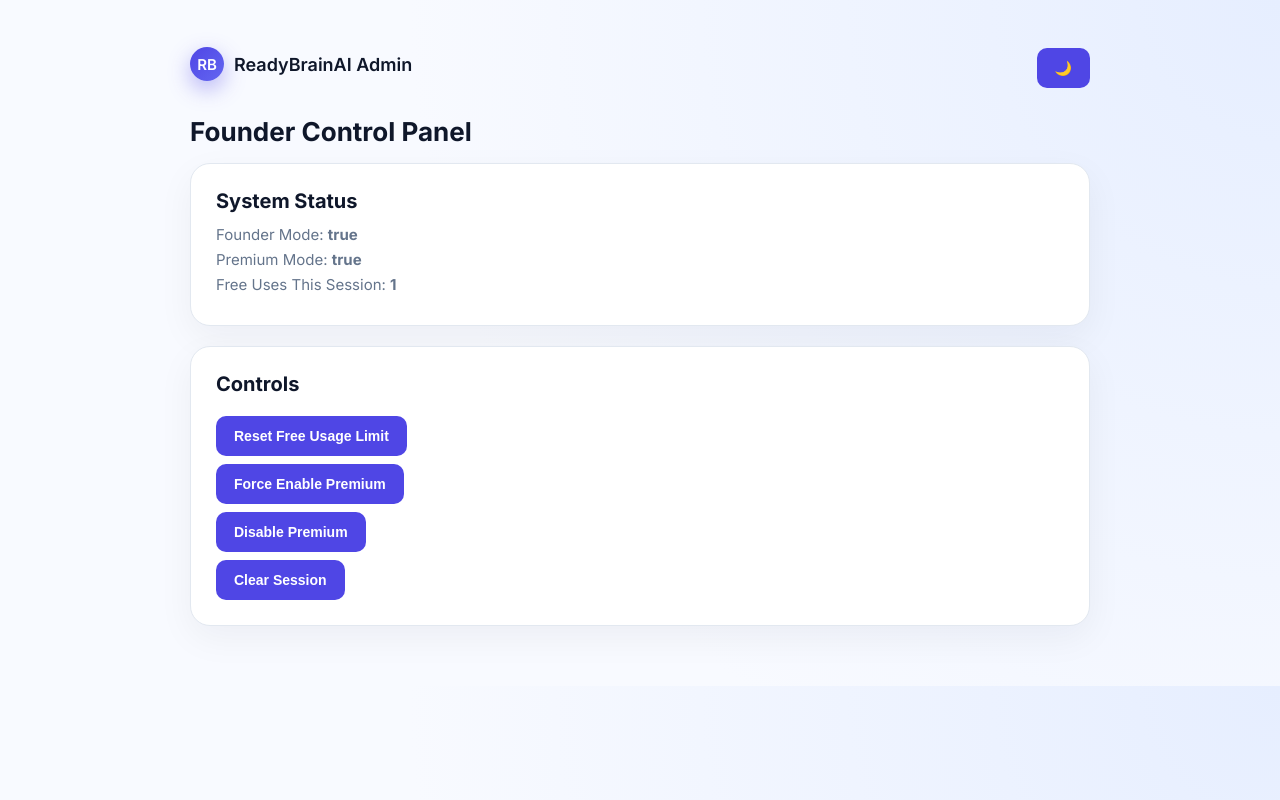
After one commit to readybrain-ai-dev/readybrainai-v1, a Flask app: page /admin in a window 1280 px wide. The commit adds this page. Run offline with Flask 3, Linux system fonts and the light colour scheme; the visitor is signed in with stand-in values (Sample User, id 1).

Commit message:
Added admin panel + founder system + premium bypass + improvements

```diff
--- a/app.py
+++ b/app.py
@@ -17,6 +17,21 @@ app = Flask(__name__)
 
 # Needed for usage tracking later
 app.secret_key = "RB_SECRET_KEY_123456"
+
+
+# ============================
+# 🔥 FOUNDER & PREMIUM KEYS
+# ============================
+FOUNDER_KEY = "READYBRAIN-UCSD-A18565216"
+PREMIUM_COOKIE = "rb_premium_mode"
+
+
+def user_is_founder():
+    return session.get("founder_mode") == True
+
+
+def user_is_premium():
+    return session.get("premium_mode") == True
 
 
 # ============================
@@ -47,10 +62,15 @@ def landing():
 
 @app.route("/listen")
 def listen_page():
+    # Founder mode via URL
+    founder_key = request.args.get("founderKey")
+    if founder_key == FOUNDER_KEY:
+        session["founder_mode"] = True
+        print("🔥 Founder mode ENABLED")
+
     return render_template("listen.html")
 
 
-# ⭐ NEW PREMIUM PAGE ROUTE
 @app.route("/premium")
 def premium_page():
     return render_template("premium.html")
@@ -62,32 +82,44 @@ def health():
 
 
 # ============================
+# ⭐ PREMIUM ACTIVATION
+# ============================
+@app.route("/activate_premium", methods=["POST"])
+def activate_premium():
+    session["premium_mode"] = True
+    print("🌟 Premium mode activated")
+    return jsonify({"status": "ok"})
+
+
+# ============================
 # 🎤 MAIN INTERVIEW LISTENER
 # ============================
 @app.route("/interview_listen", methods=["POST"])
 def interview_listen():
     print("\n===== 🎤 /interview_listen START =====")
 
-    # ----------------------------------------------------
-    # 🌟 FREE LIMIT SYSTEM (ENABLED NOW)
-    # ----------------------------------------------------
-    uses = session.get("uses", 0)
-    if uses >= 3:
-        return jsonify({
-            "error": "limit_reached",
-            "redirect": "/premium"
-        })
-    session["uses"] = uses + 1
+    # Founder & premium bypass
+    if user_is_founder():
+        print("🔥 Founder detected → unlimited")
+    elif user_is_premium():
+        print("🌟 Premium user → unlimited")
+    else:
+        # Free limit
+        uses = session.get("uses", 0)
+        if uses >= 3:
+            return jsonify({
+                "error": "limit_reached",
+                "redirect": "/premium"
+            })
+        session["uses"] = uses + 1
 
-    input_lang = request.form.get("language", "auto")          # from dropdown
-    output_lang = request.form.get("output_language", "same")  # from dropdown
+    # ============================
+    # Recording logic (unchanged)
+    # ============================
 
-    print("🌍 User selected input:", input_lang)
-    print("🌐 User selected output:", output_lang)
+    input_lang = request.form.get("language", "auto")
+    output_lang = request.form.get("output_language", "same")
 
-    # -------------------------
-    # CHECK AUDIO
-    # -------------------------
     if "audio" not in request.files:
         return jsonify({
             "question": "(no audio)",
@@ -103,45 +135,28 @@ def interview_listen():
     wav_path = None
 
     try:
-        # -------------------------
-        # SAVE TEMP INPUT FILE
-        # -------------------------
+        # Save audio
         with tempfile.NamedTemporaryFile(delete=False, suffix=f".{ext}") as temp:
             audio.save(temp.name)
             input_path = temp.name
 
-        # -------------------------
-        # CONVERT TO WAV 16kHz MONO
-        # -------------------------
+        # Convert to wav
         wav_path = input_path.replace(f".{ext}", ".wav")
+        subprocess.run(
+            [
+                "ffmpeg", "-y",
+                "-i", input_path,
+                "-ar", "16000",
+                "-ac", "1",
+                "-c:a", "pcm_s16le",
+                wav_path
+            ],
+            stdout=subprocess.PIPE,
+            stderr=subprocess.PIPE,
+            check=True
+        )
 
-        try:
-            subprocess.run(
-                [
-                    "ffmpeg",
-                    "-y",
-                    "-i", input_path,
-                    "-ar", "16000",
-                    "-ac", "1",
-                    "-c:a", "pcm_s16le",
-                    wav_path
-                ],
-                stdout=subprocess.PIPE,
-                stderr=subprocess.PIPE,
-                check=True
-            )
-            print("🎛 FFmpeg conversion OK")
-        except Exception as e:
-            print("❌ FFmpeg failed:", e)
-            return jsonify({
-                "question": "",
-                "answer": "Audio conversion failed.",
-                "detected_language": None
-            }), 500
-
-        # -------------------------
-        # 🔊 TRANSCRIBE
-        # -------------------------
+        # Transcribe
         def transcribe(language_hint=None):
             with open(wav_path, "rb") as f:
                 return client.audio.transcriptions.create(
@@ -152,40 +167,21 @@ def interview_listen():
                     language=language_hint
                 )
 
-        try:
-            lang_hint = None if input_lang == "auto" else input_lang
-            print(f"🔊 Transcribing with whisper-1 (lang_hint={lang_hint})")
+        lang_hint = None if input_lang == "auto" else input_lang
+        result = transcribe(lang_hint)
 
-            result = transcribe(lang_hint)
+        spoken_text = (result.text or "").strip()
+        detected_lang = getattr(result, "language", None) or input_lang or "unknown"
+
+        # Retry Burmese
+        if len(spoken_text) < 2 and input_lang == "my":
+            result = transcribe("my")
             spoken_text = (result.text or "").strip()
-            detected_lang = getattr(result, "language", None) or input_lang or "unknown"
+            detected_lang = getattr(result, "language", None) or "my"
 
-            print("🗣 Speech:", spoken_text)
-            print("🌐 Detected:", detected_lang)
-
-            # If very short + Burmese hint requested
-            if len(spoken_text) < 2 and input_lang == "my":
-                print("⚠ Short transcript, retrying with Burmese hint...")
-                result = transcribe("my")
-                spoken_text = (result.text or "").strip()
-                detected_lang = getattr(result, "language", None) or "my"
-                print("🗣 Burmese retry speech:", spoken_text)
-                print("🌐 Burmese retry detected:", detected_lang)
-
-        except Exception as e:
-            print("❌ Transcription error:", e)
-            return jsonify({
-                "question": "(error)",
-                "answer": "Transcription failed.",
-                "detected_language": None
-            })
-
-        # -------------------------
-        # UNCLEAR / NOISE CHECK
-        # -------------------------
         clean_text = spoken_text.strip()
 
-        # 1) Empty or tiny text → unclear
+        # UNCLEAR detection
         if not clean_text or len(clean_text) < 4:
             return jsonify({
                 "question": "(unclear)",
@@ -193,18 +189,15 @@ def interview_listen():
                 "detected_language": detected_lang
             })
 
-        # 2) High no-speech probability in segments → noise
+        # Noise detection
         segments = getattr(result, "segments", None)
         if segments:
-            max_no_speech = 0.0
-            for seg in segments:
-                if isinstance(seg, dict):
-                    prob = seg.get("no_speech_prob", 0.0)
-                else:
-                    prob = getattr(seg, "no_speech_prob", 0.0)
-                if prob > max_no_speech:
-                    max_no_speech = prob
-
+            max_no_speech = max(
+                seg.get("no_speech_prob", 0.0)
+                if isinstance(seg, dict)
+                else getattr(seg, "no_speech_prob", 0.0)
+                for seg in segments
+            )
             if max_no_speech > 0.8:
                 return jsonify({
                     "question": "(unclear)",
@@ -212,27 +205,18 @@ def interview_listen():
                     "detected_language": detected_lang
                 })
 
-        # -------------------------
-        # OUTPUT LANGUAGE DECISION
-        # -------------------------
+        # Decide output language
         if output_lang == "same":
-            if detected_lang and detected_lang != "unknown":
+            if detected_lang != "unknown":
                 final_lang = detected_lang
-            elif input_lang != "auto":
-                final_lang = input_lang
             else:
-                final_lang = "en"
+                final_lang = input_lang if input_lang != "auto" else "en"
         else:
             final_lang = output_lang
 
         final_lang_name = lang_to_name(final_lang)
 
-        print("🎯 Final output language code:", final_lang)
-        print("📝 Final output language name:", final_lang_name)
-
-        # -------------------------
-        # GENERATE ANSWER
-        # -------------------------
+        # Rewrite prompt
         rewrite_prompt = f"""
 You are ReadyBrain AI.
 
@@ -244,29 +228,17 @@ Original text:
 
 Rules:
 - Keep original meaning
+- No new ideas
 - Simple and confident
-- No new ideas
 - Output ONLY the final answer
 """
 
-        try:
-            ai = client.responses.create(
-                model="gpt-4o-mini",
-                input=rewrite_prompt
-            )
-            ai_output = ai.output_text.strip()
+        ai = client.responses.create(
+            model="gpt-4o-mini",
+            input=rewrite_prompt
+        )
+        ai_output = ai.output_text.strip()
 
-        except Exception as e:
-            print("❌ AI error:", e)
-            return jsonify({
-                "question": spoken_text,
-                "answer": "There was an error generating the answer.",
-                "detected_language": detected_lang
-            })
-
-        # -------------------------
-        # RETURN JSON
-        # -------------------------
         return jsonify({
             "question": spoken_text,
             "answer": ai_output,
@@ -275,6 +247,7 @@ Rules:
         })
 
     finally:
+        # Cleanup
         for p in (input_path, wav_path):
             if p and os.path.exists(p):
                 try:
@@ -284,7 +257,7 @@ Rules:
 
 
 # ============================
-# TEXT MODE (TYPE ANSWER)
+# TEXT MODE
 # ============================
 @app.route("/interview_answer", methods=["POST"])
 def interview_answer():
@@ -350,6 +323,58 @@ Output ONLY the improved answer.
 
 
 # ============================
+# 🔥 ADMIN / FOUNDER PANEL ROUTES
+# ============================
+@app.route("/admin")
+def admin_page():
+    if not user_is_founder():
+        return "Access denied", 403
+    return render_template("admin.html")
+
+
+@app.route("/admin_status")
+def admin_status():
+    return jsonify({
+        "founder": user_is_founder(),
+        "premium": user_is_premium(),
+        "uses": session.get("uses", 0)
+    })
+
+
+@app.route("/admin_reset_uses", methods=["POST"])
+def admin_reset_uses():
+    if not user_is_founder():
+        return "Access denied", 403
+    session["uses"] = 0
+    return "ok"
+
+
+@app.route("/admin_enable_premium", methods=["POST"])
+def admin_enable_premium():
+    if not user_is_founder():
+        return "Access denied", 403
+    session["premium_mode"] = True
+    return "ok"
+
+
+@app.route("/admin_disable_premium", methods=["POST"])
+def admin_disable_premium():
+    if not user_is_founder():
+        return "Access denied", 403
+    session["premium_mode"] = False
+    return "ok"
+
+
+@app.route("/admin_clear_session", methods=["POST"])
+def admin_clear_session():
+    if not user_is_founder():
+        return "Access denied", 403
+    session.clear()
+    session["founder_mode"] = True  # keep founder always on
+    return "ok"
+
+
+# ============================
 # LOCAL DEV
 # ============================
 if __name__ == "__main__":
--- /dev/null
+++ b/templates/admin.html
@@ -0,0 +1,191 @@
+<!DOCTYPE html>
+<html lang="en">
+<head>
+    <meta charset="UTF-8" />
+    <meta name="viewport" content="width=device-width, initial-scale=1.0" />
+    <title>ReadyBrainAI Admin Panel</title>
+
+    <link href="https://fonts.googleapis.com/css2?family=Inter:wght@300;400;500;600;700&display=swap" rel="stylesheet">
+
+    <style>
+        :root {
+            --bg-main: radial-gradient(circle at top right, #e6eeff, #f8faff 60%);
+            --text-main: #0f172a;
+            --text-muted: #64748b;
+            --card-bg: #ffffff;
+            --card-border: #e2e8f0;
+            --surface: #f1f5f9;
+            --shadow-main: 0 12px 36px rgba(15,23,42,0.05);
+            --accent: #4f46e5;
+        }
+
+        body.dark-mode {
+            --bg-main: radial-gradient(circle at top right, #020617, #0f172a 60%);
+            --text-main: #e2e8f0;
+            --text-muted: #94a3b8;
+            --card-bg: #0f172a;
+            --card-border: #1e293b;
+            --surface: #1e293b;
+            --shadow-main: 0 18px 50px rgba(0,0,0,0.55);
+            --accent: #818cf8;
+        }
+
+        body {
+            margin: 0;
+            padding: 40px 16px;
+            font-family: "Inter", sans-serif;
+            background: var(--bg-main);
+            color: var(--text-main);
+            transition: 0.3s ease;
+        }
+
+        .page {
+            max-width: 900px;
+            margin: 0 auto;
+        }
+
+        /* NAV */
+        .nav {
+            display: flex;
+            align-items: center;
+            justify-content: space-between;
+            margin-bottom: 28px;
+        }
+
+        .brand {
+            display: flex;
+            align-items: center;
+            gap: 10px;
+            font-weight: 600;
+            font-size: 18px;
+        }
+
+        .brand-logo {
+            width: 34px;
+            height: 34px;
+            border-radius: 999px;
+            background: linear-gradient(135deg, #4f46e5, #6366f1);
+            display: flex;
+            align-items: center;
+            justify-content: center;
+            color: white;
+            font-size: 15px;
+            box-shadow: 0 8px 22px rgba(79,70,229,0.4);
+        }
+
+        .section-title {
+            font-size: 26px;
+            font-weight: 700;
+            margin-bottom: 16px;
+        }
+
+        .card {
+            background: var(--card-bg);
+            border: 1px solid var(--card-border);
+            border-radius: 20px;
+            padding: 25px;
+            margin-bottom: 20px;
+            box-shadow: var(--shadow-main);
+        }
+
+        .card h3 {
+            margin: 0 0 12px;
+            font-size: 20px;
+        }
+
+        .info-line {
+            font-size: 15px;
+            margin: 6px 0;
+            color: var(--text-muted);
+        }
+
+        button {
+            padding: 12px 18px;
+            border-radius: 10px;
+            border: none;
+            cursor: pointer;
+            background: var(--accent);
+            color: white;
+            font-weight: 600;
+            font-size: 14px;
+            margin-top: 8px;
+        }
+
+        button:hover {
+            opacity: 0.85;
+        }
+    </style>
+</head>
+
+<body>
+
+<div class="page">
+
+    <!-- NAV -->
+    <header class="nav">
+        <div class="brand">
+            <div class="brand-logo">RB</div>
+            <div>ReadyBrainAI Admin</div>
+        </div>
+
+        <button id="themeToggle" class="theme-toggle">🌙</button>
+    </header>
+
+    <h1 class="section-title">Founder Control Panel</h1>
+
+    <!-- SYSTEM STATUS -->
+    <div class="card">
+        <h3>System Status</h3>
+        <div class="info-line">Founder Mode: <strong id="founderStatus">loading...</strong></div>
+        <div class="info-line">Premium Mode: <strong id="premiumStatus">loading...</strong></div>
+        <div class="info-line">Free Uses This Session: <strong id="uses">loading...</strong></div>
+    </div>
+
+    <!-- CONTROLS -->
+    <div class="card">
+        <h3>Controls</h3>
+        <button onclick="resetLimit()">Reset Free Usage Limit</button><br>
+        <button onclick="enablePremium()">Force Enable Premium</button><br>
+        <button onclick="disablePremium()">Disable Premium</button><br>
+        <button onclick="clearSession()">Clear Session</button>
+    </div>
+
+</div>
+
+<script>
+    const saved = localStorage.getItem("rb-dark");
+    if (saved === "true") document.body.classList.add("dark-mode");
+
+    document.getElementById("themeToggle").addEventListener("click", () => {
+        document.body.classList.toggle("dark-mode");
+        localStorage.setItem("rb-dark", document.body.classList.contains("dark-mode"));
+    });
+
+    // Load admin info
+    fetch("/admin_status")
+        .then(res => res.json())
+        .then(data => {
+            document.getElementById("founderStatus").innerText = data.founder;
+            document.getElementById("premiumStatus").innerText = data.premium;
+            document.getElementById("uses").innerText = data.uses;
+        });
+
+    function resetLimit() {
+        fetch("/admin_reset_uses", { method: "POST" }).then(() => location.reload());
+    }
+
+    function enablePremium() {
+        fetch("/admin_enable_premium", { method: "POST" }).then(() => location.reload());
+    }
+
+    function disablePremium() {
+        fetch("/admin_disable_premium", { method: "POST" }).then(() => location.reload());
+    }
+
+    function clearSession() {
+        fetch("/admin_clear_session", { method: "POST" }).then(() => location.reload());
+    }
+</script>
+
+</body>
+</html>
```
Also changed, not shown: templates/listen.html (+42 -11 lines), templates/premium.html (+76 -6 lines).
